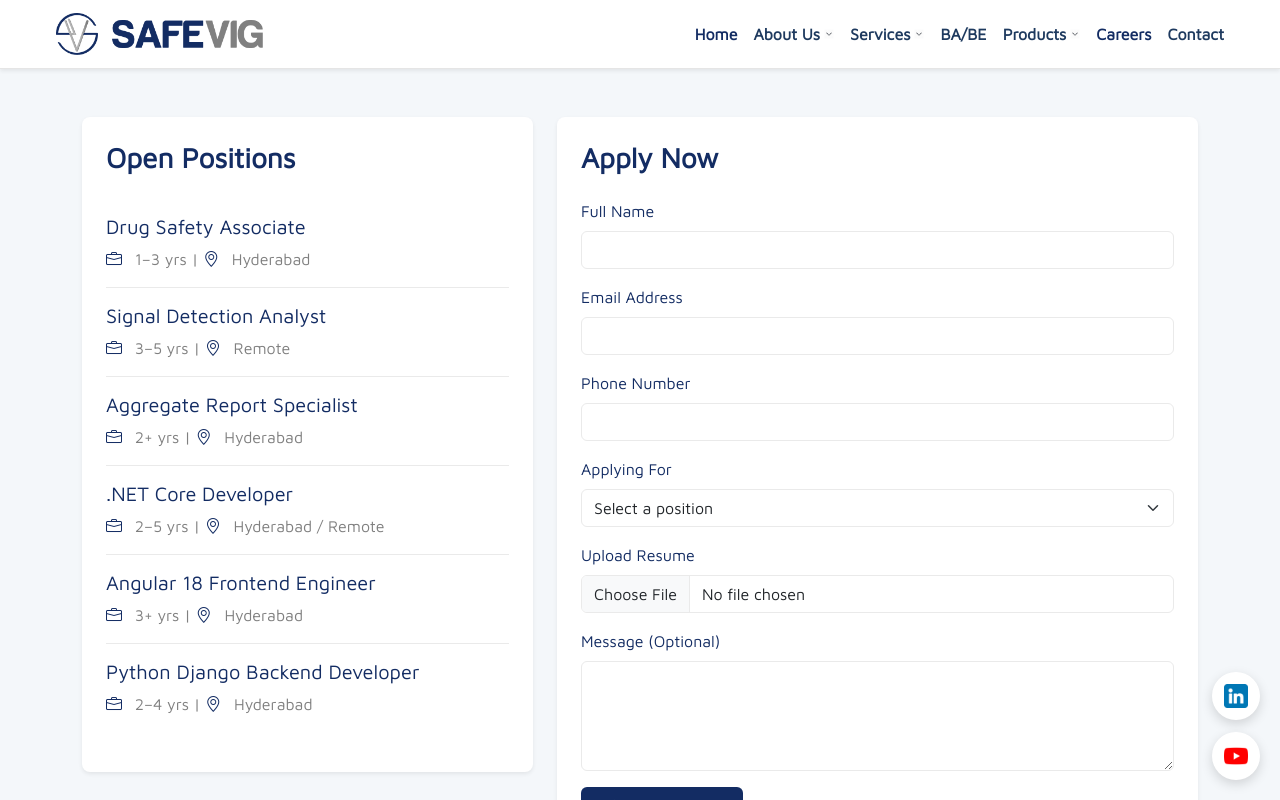
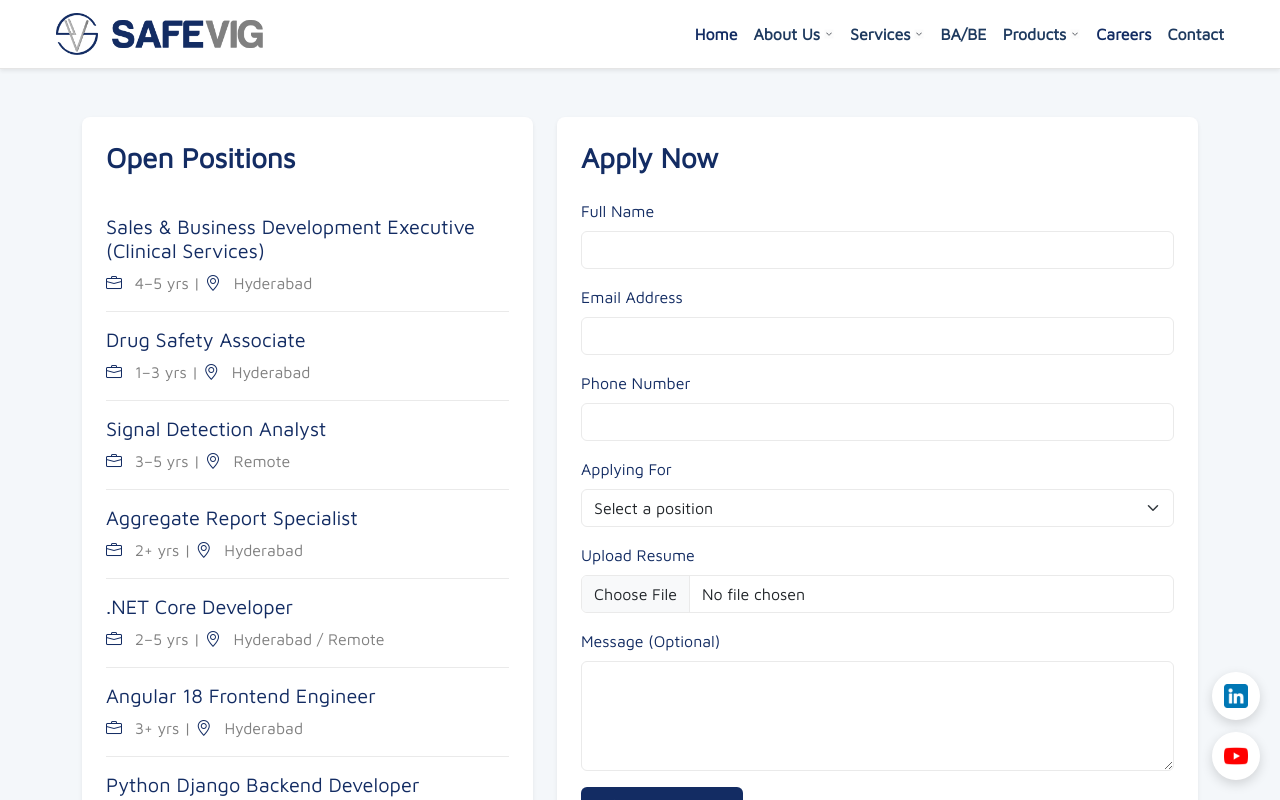
Before and after one commit to aravindnaidu09/safevig-website, an Angular app: page /careers in a window 1280 px wide. Shown: the top 800 px of the page. Built offline with nearby package versions, Linux system fonts and the light colour scheme.

Commit message:
added sale and services

```diff
--- a/src/app/pages/careers/careers.component.ts
+++ b/src/app/pages/careers/careers.component.ts
@@ -15,6 +15,7 @@ export class CareersComponent {
   constructor(private http: HttpClient) {}
     private fb = inject(FormBuilder);
   jobOpenings = [
+    { title: 'Sales & Business Development Executive (Clinical Services)', experience: '4–5 yrs', location: 'Hyderabad' },
     { title: 'Drug Safety Associate', experience: '1–3 yrs', location: 'Hyderabad' },
     { title: 'Signal Detection Analyst', experience: '3–5 yrs', location: 'Remote' },
     { title: 'Aggregate Report Specialist', experience: '2+ yrs', location: 'Hyderabad' },
```
